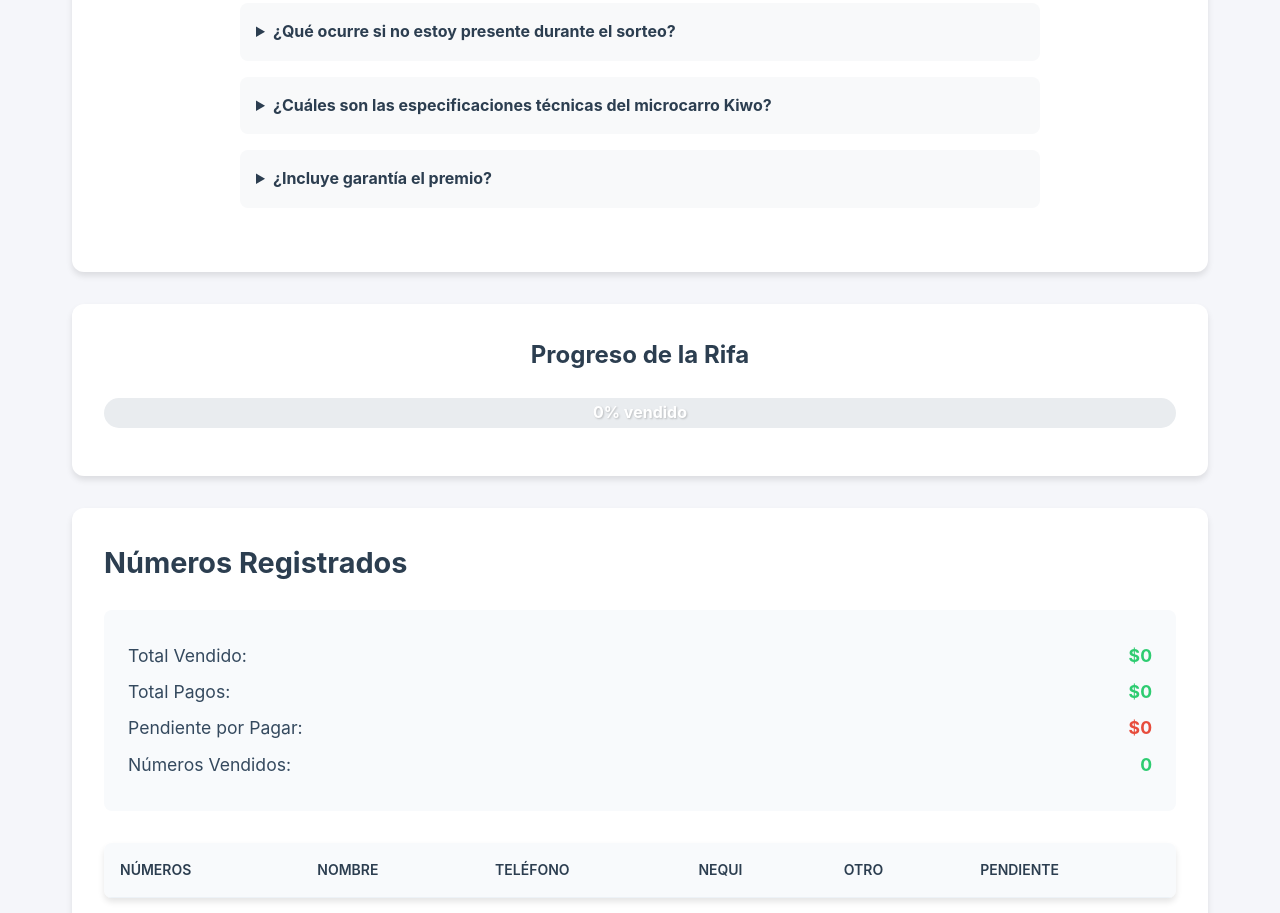
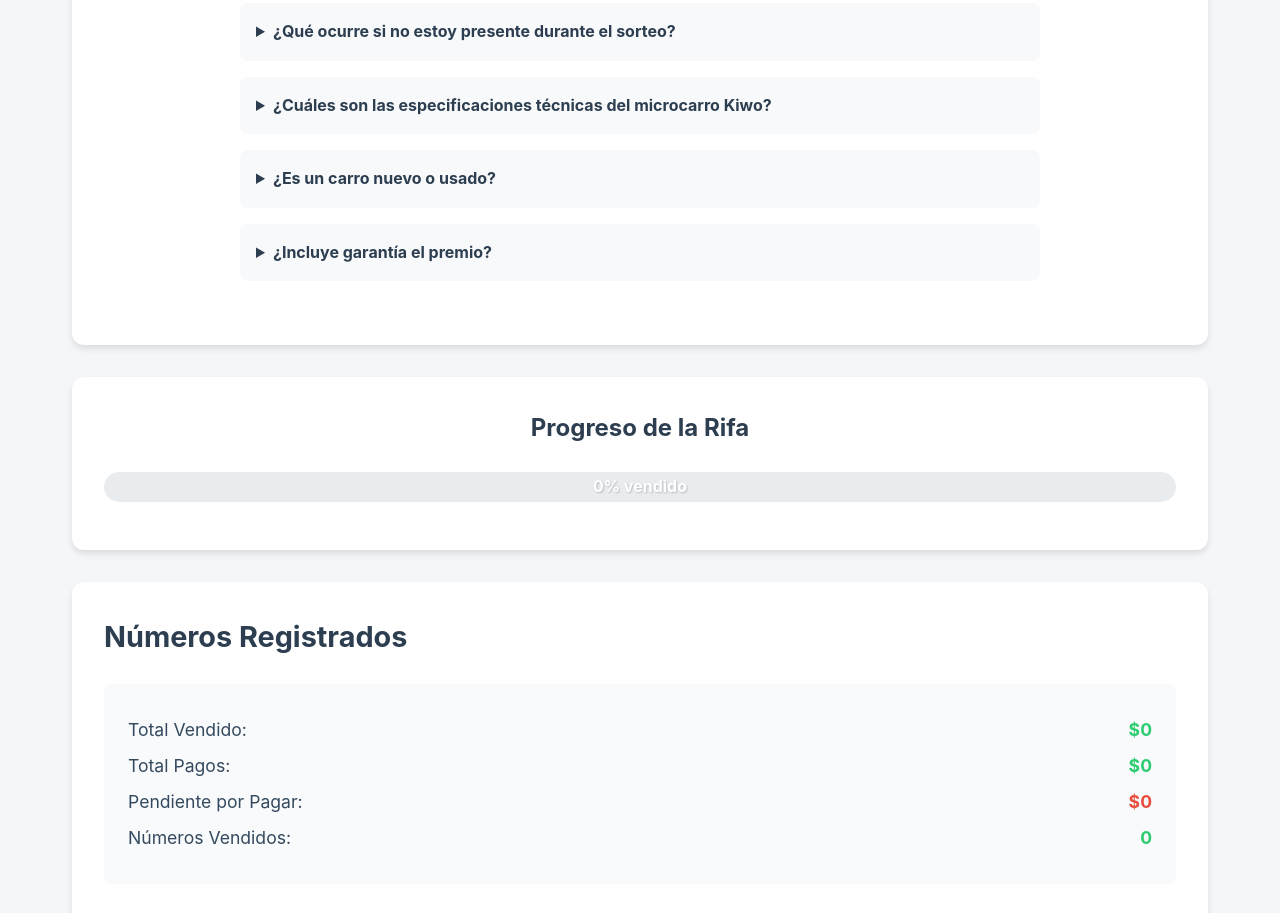
Before and after one commit to Rifas2025Luzma/Carro_electrico, a website built with Vite: page docs/index.html in a window 1280 px wide. Shown: the part 3307-4220 px from the top of the page. Built offline with nearby package versions, Linux system fonts and the light colour scheme; no server answers; files whose address does not match are found by name.

Commit message:
Add files via upload

```diff
--- a/docs/index.html
+++ b/docs/index.html
@@ -123,6 +123,10 @@
                         <p>El Kiwo es un microcarro 100% eléctrico con capacidad para dos personas, velocidad máxima de 45 km/h, autonomía de hasta 80 km, tiempo de carga de 6-8 horas en enchufe doméstico, y dimensiones compactas ideales para la ciudad.</p>
                     </details>
                     <details class="faq-item">
+                        <summary>¿Es un carro nuevo o usado?</summary>
+                        <p>Es un carro usado donado por el padre Carlos Reinoso, en excelente estado y funcionamiento.</p>
+                    </details>
+                    <details class="faq-item">
                         <summary>¿Incluye garantía el premio?</summary>
                         <p>No, Al ser un carro usado no tiene garantia.</p>
                     </details>
--- a/package.json
+++ b/package.json
@@ -7,7 +7,7 @@
     "dev": "vite",
     "build": "vite build",
     "preview": "vite preview",
-    "deploy": "rm -rf docs && vite build && git add . && git commit -m 'Update build' && git push"
+    "deploy": "rm -rf docs && vite build"
   },
   "devDependencies": {
     "vite": "^5.0.0"
```
